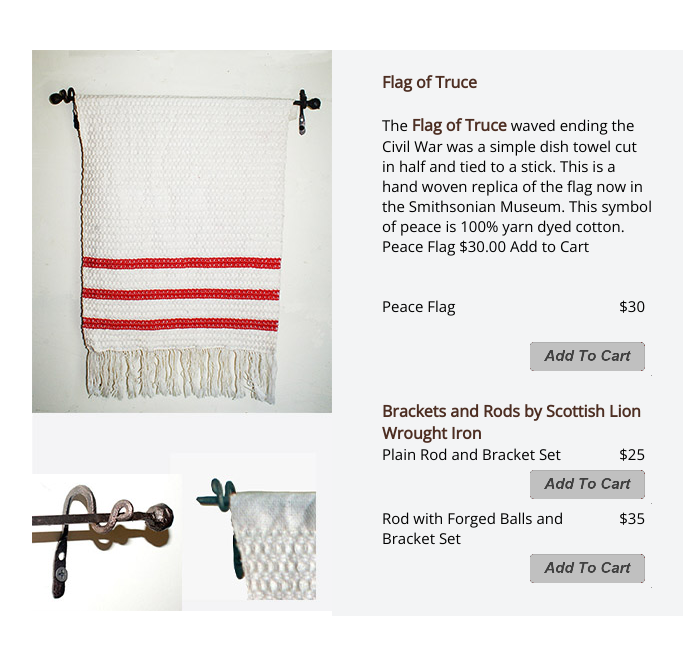
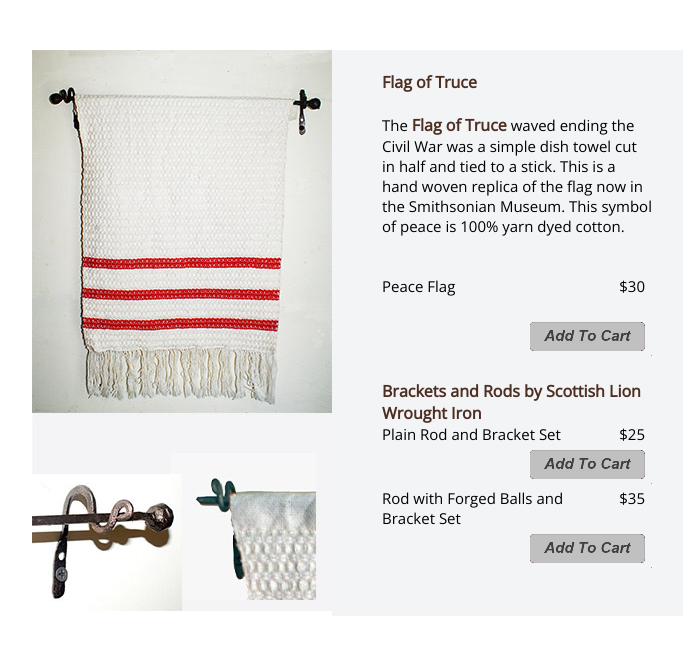
Before and after one commit to normboss/VillageWeaverPHP, a PHP site: page /decorGrid.php in a window 1280 px wide. Shown: the part 4342-4998 px from the top of the page, without its empty margins (273-956 px from the left). Run offline with PHP 8.4, Linux system fonts and the light colour scheme; some libraries are stand-ins or nearby versions; some web fonts are replaced; grey boxes are pictures that could not be loaded.

Commit message:
truce typo

```diff
--- a/public_html/decorGrid.php
+++ b/public_html/decorGrid.php
@@ -625,7 +625,7 @@ and open the template in the editor.
                     <div>The <span class="bold small-heading-row-centered">Flag of Truce</span> waved ending the Civil War was a simple dish
                         towel cut in half and tied to a stick. This is a hand woven replica
                         of the flag now in the Smithsonian Museum. This symbol of peace
-                        is 100% yarn dyed cotton. Peace Flag $30.00 Add to Cart
+                        is 100% yarn dyed cotton.
                     </div>
                     <br>
                     <br>
```
